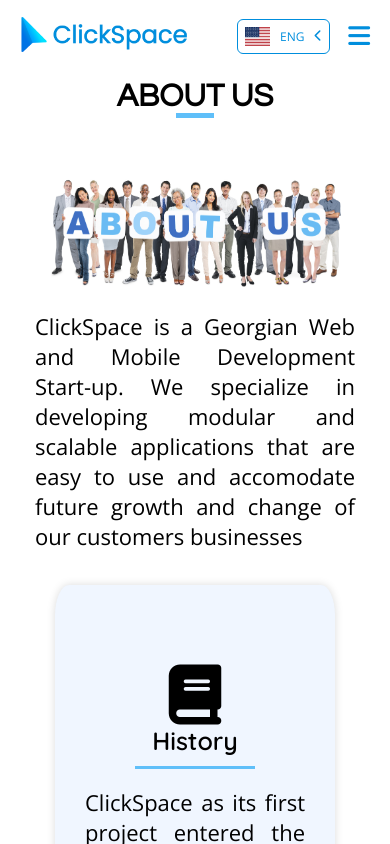
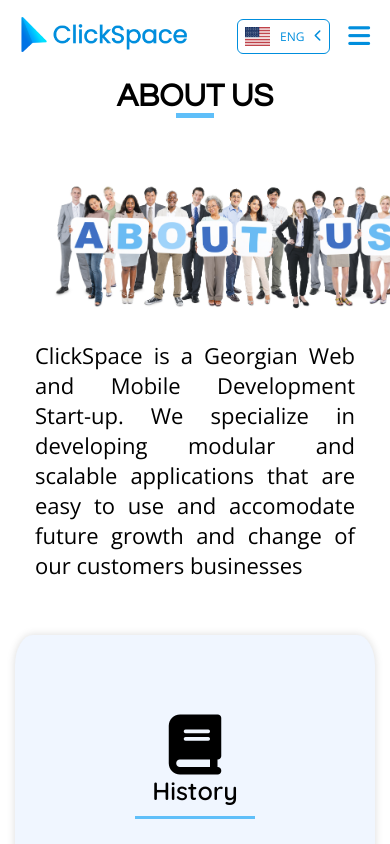
Before and after one commit to ClickSpace-ge-git/ClickSpace-ge-git.github.io, a React (Create React App) app: page /aboutus in a window 390 px wide. Shown: the top 844 px of the page. Built offline with nearby package versions, Linux system fonts and the light colour scheme.

Commit message:
Update AboutUsPage.scss

```diff
--- a/src/pages/AboutUsPage/AboutUsPage.scss
+++ b/src/pages/AboutUsPage/AboutUsPage.scss
@@ -21,8 +21,8 @@
       .AbUsPTImg {
 
          img {
-            max-width: 1300px;
-            height: 450px;
+            width: 800px;
+            height: 400px;
          }
       }
 
@@ -194,30 +194,23 @@
 //Phone Screen
 @media screen and (max-width: 1000px) {
    .AboutUsPageContainer {
-
-   .AbUsPTittle {
-         height: 450px;
-         text-align: center;
+      .AbUsPTittle {
          padding: 5px;
          text-align:  center;
          margin: 75px 30px 30px;
-         justify-content: center;
+
+         .AbUsPTImg {
+
+            img {
+               width: 400px;
+               height: 200px;
+            }
+         }
+
          h1 {
             text-align: center;
             color: black;
             font-weight: bold;
-
-         }
-         p {
-            text-align: center;
-            justify-content: center;
-         }
-
-      .AbUsPTImg {
-         display: flex;
-         flex-direction: column;
-         max-width: 400px;
-         height: 175px;
          }
       }
       .AbUsP_TextContainer{
@@ -229,7 +222,7 @@
             align-items: center;
             flex-direction: column;
             .AbUsPBItem {
-               width: 220px;
+               width: 300px;
                height: 450px;
             }
       }
```
